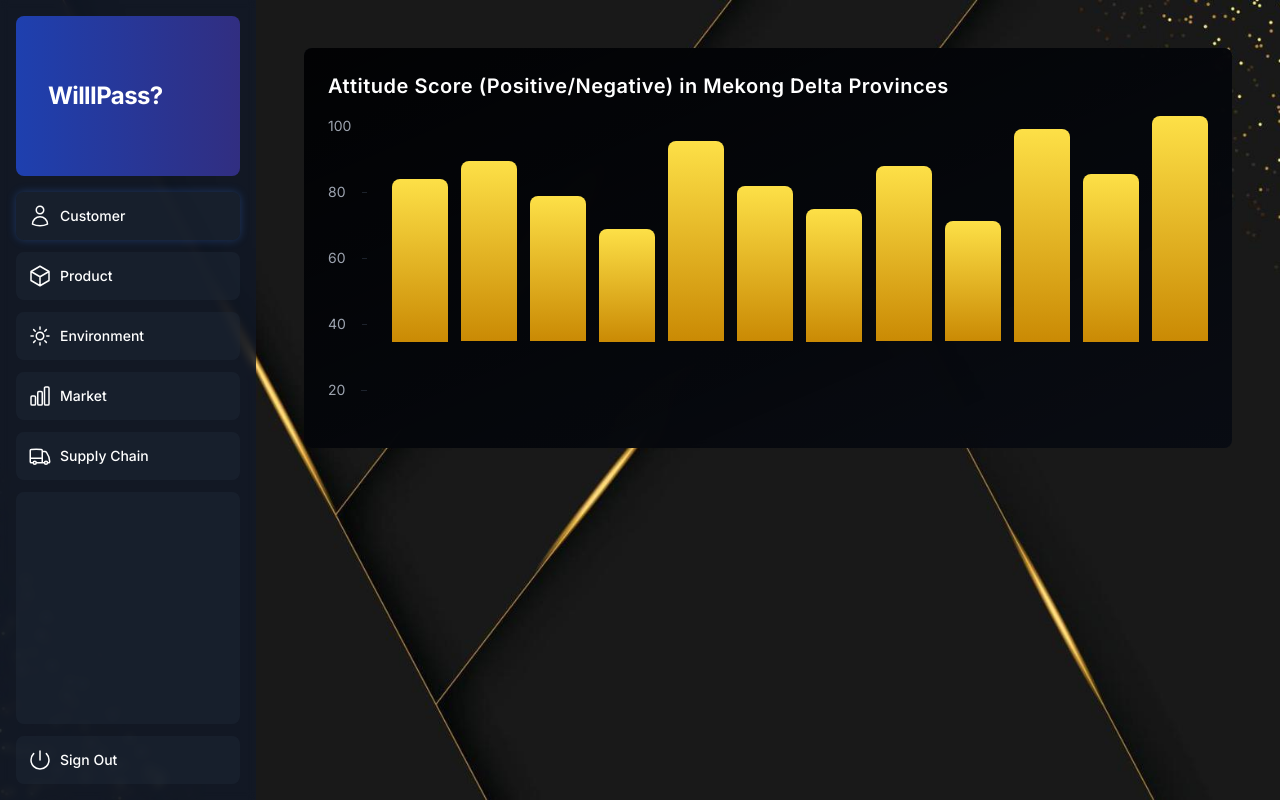
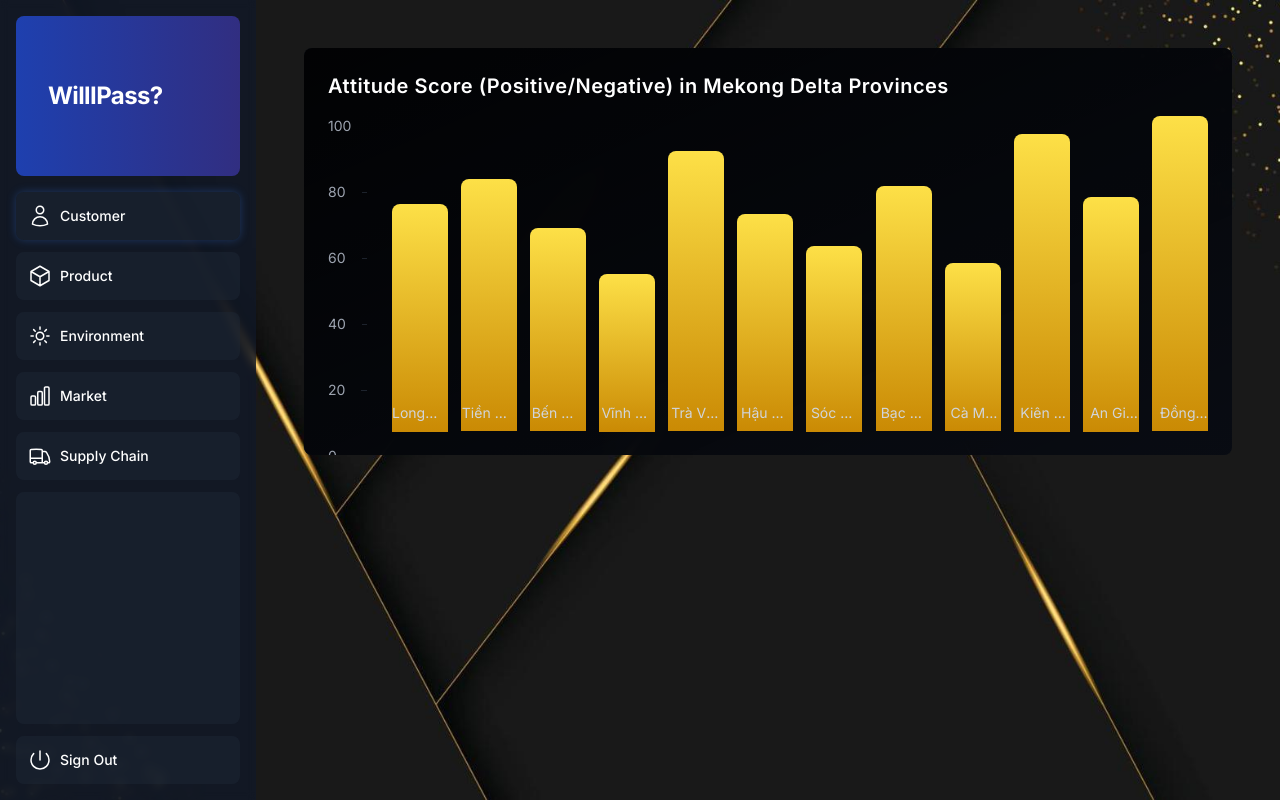
Before and after one commit to vbphuong/nextjs-dashboard, a Next.js app: page /dashboard in a window 1280 px wide. Built offline with nearby package versions, Linux system fonts and the light colour scheme; a web font is replaced by a local one.

Commit message:
doimaimotnguoi

```diff
--- a/app/ui/dashboard/attitude-chart.tsx
+++ b/app/ui/dashboard/attitude-chart.tsx
@@ -63,7 +63,7 @@ export default function AttitudeChart() {
               <div
                 className="bg-gradient-to-t from-yellow-600 to-yellow-300 rounded-t-lg w-full"
                 style={{
-                  height: `${(province.score / maxScore) * 250}px`,
+                  height: `${(province.score / maxScore) * 350}px`,
                   minHeight: '0',
                   animation: `grow ${0.8 + index * 0.1}s ease-out forwards`,
                   animationDelay: `${index * 0.1}s`,
@@ -79,7 +79,7 @@ export default function AttitudeChart() {
           ))}
         </div>
 
-        <div className="absolute bottom-0 left-0 w-full pl-16 pb-2 mt-2 overflow-visible">
+        <div className="absolute bottom-0 left-0 w-full pl-16 pb-2 mt-2 overflow-visible z-10">
           <div className="flex justify-between text-sm text-gray-300 z-10">
             {provinces.map((province) => (
               <span
```
